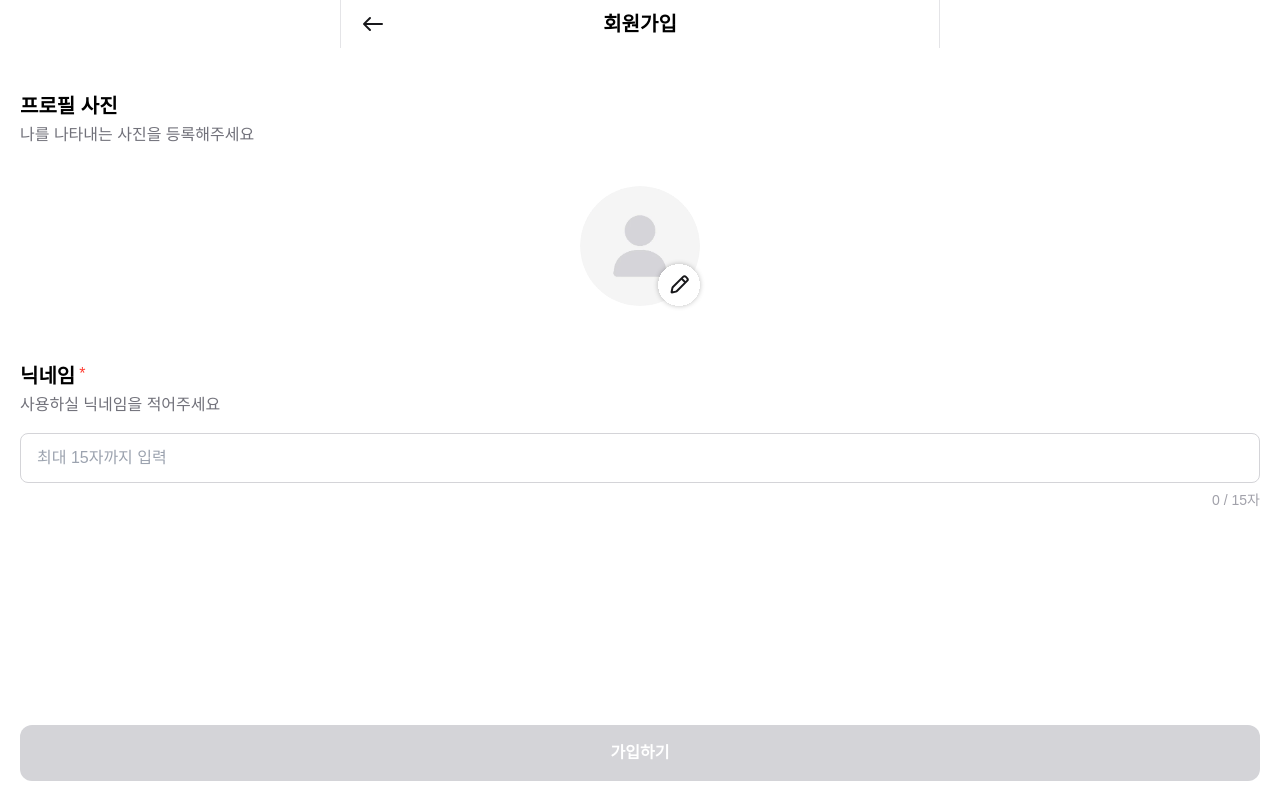
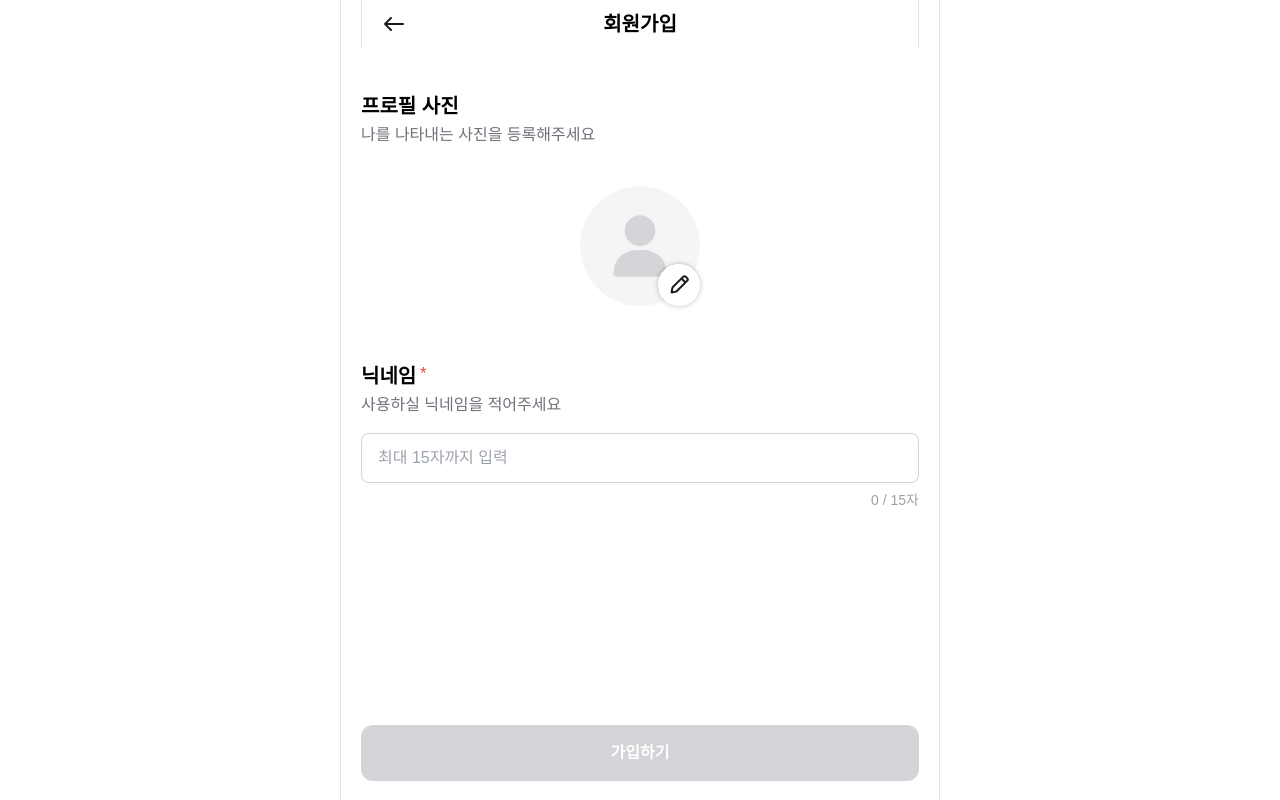
Before and after one commit to WonYunSun/modak-modak, a Next.js app: page /signup in a window 1280 px wide. Built offline with nearby package versions, Linux system fonts and the light colour scheme; no server answers; a web font is replaced by a local one; what tailwindcss-animated would draw is missing.

Commit message:
feat: 웹 디자인 시안 적용

```diff
--- a/src/app/globals.css
+++ b/src/app/globals.css
@@ -17,6 +17,10 @@
 
   .inner {
     @apply px-[20px];
+  }
+
+  .reactive {
+    @apply max-w-[600px] mx-auto border-x border-gray-200 min-h-screen;
   }
 
   input[type='time']::-webkit-calendar-picker-indicator {
@@ -121,11 +125,13 @@ body {
 }
 
 @media (min-width: 600px) {
+
   /*모달 배경색 가운데 정렬*/
   .modal-back-drop {
     width: 600px !important;
     margin: auto;
   }
+
   /*라이브러리 모달 배경색 가운데 정렬할 때는 이것도 필요*/
   .modal-sheet-back-drop {
     top: 50% !important;
--- a/src/app/login/page.tsx
+++ b/src/app/login/page.tsx
@@ -11,7 +11,7 @@ const LoginPage = () => {
    */
 
   return (
-    <div className="flex flex-col h-screen pb-[112px] pt-[119px] inner justify-center">
+    <div className="flex flex-col h-screen pb-[112px] pt-[119px] inner justify-center reactive">
       <Onboarding />
       <Suspense>
         <SocialLogins />
--- a/src/app/mypage/_components/MyPageComponent.tsx
+++ b/src/app/mypage/_components/MyPageComponent.tsx
@@ -21,13 +21,13 @@ const MyPageComponent = () => {
   };
 
   return (
-    <>
+    <div className="reactive">
       <Header label="마이 페이지" home={false} isScrolled={true} />
       <ProfileSection setModalStatus={setModalStatus} />
       <MySchedule />
       <UserManagement setModalStatus={setModalStatus} />
       <Modal>{modalContents[modalStatus]}</Modal>
-    </>
+    </div>
   );
 };
 
--- a/src/app/signup/page.tsx
+++ b/src/app/signup/page.tsx
@@ -4,7 +4,7 @@ import SignupForm from './_components/SignupForm';
 
 const SignupPage = () => {
   return (
-    <div className="flex flex-col px-5 h-screen">
+    <div className="flex flex-col px-5 h-screen reactive">
       <FunnelHeader label="회원가입" />
       <Suspense>
         <SignupForm />
--- a/src/app/signup/success/page.tsx
+++ b/src/app/signup/success/page.tsx
@@ -3,7 +3,7 @@ import MoveButton from './_components/MoveButton';
 
 const SignupSuccessPage = () => {
   return (
-    <div className="flex flex-col h-screen px-5 items-center">
+    <div className="flex flex-col h-screen px-5 items-center reactive">
       <Image className='mt-[122px] mb-10' width={225} height={225} alt="welcome firecracker" src={'/icons/welcome.webp'}/>
       <div className="flex flex-col items-center leading-[140%]">
         <h1 className="text-[28px] font-bold mb-3">환영합니다!</h1>
```
